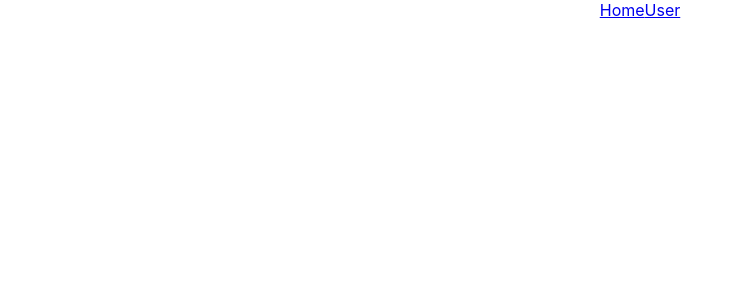
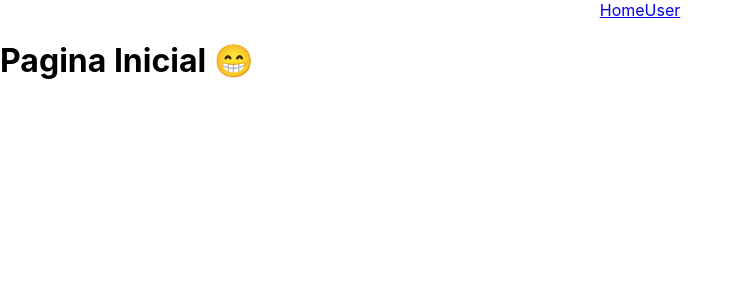
Before and after one commit to RAJ66/learningRedux, a React (Create React App) app: page / in a window 1280 px wide. Shown: the top 300 px of the page, without its empty margins (0-739 px from the left). Built offline with nearby package versions, Linux system fonts and the light colour scheme.

Commit message:
add page home and user config

```diff
--- a/src/App.js
+++ b/src/App.js
@@ -1,6 +1,6 @@
 import React, { Component } from 'react';
-import {Link, Route} from 'react-router-dom';
-
+import { Link, Route } from 'react-router-dom';
+import routerConfig from './RoutesConfig'
 import './App.css';
 
 
@@ -8,11 +8,21 @@ export default class App extends Component {
 
   render() {
     return (
+      <div>
         <div className="App">
           <Link to="/">Home</Link>
           <Link to="/user">User</Link>
 
         </div>
+        {routerConfig.map((value, key) => {
+          return <Route
+            key={key}
+            path={value.path}
+            component={value.component}
+            exact={value.exact}
+          ></Route>
+        })}
+      </div>
     );
   }
 }
```
